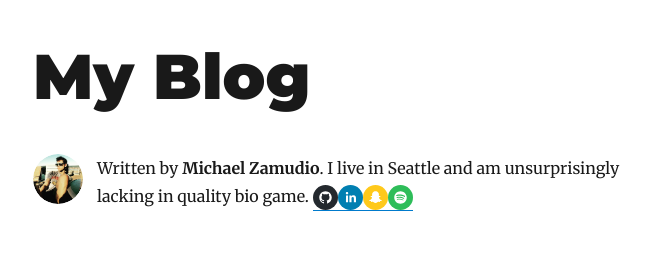
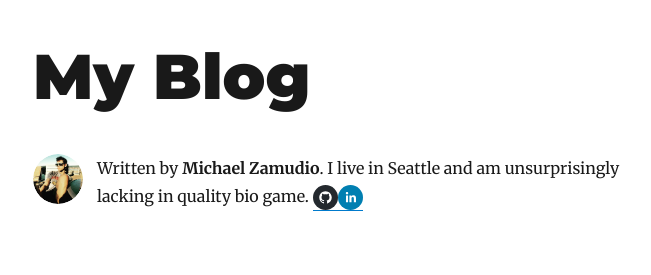
Before and after one commit to zamudio/blog, a Gatsby site: page / in a window 1280 px wide. Shown: the top 275 px of the page, without its empty margins (292-943 px from the left). Built offline with nearby package versions, Linux system fonts and the light colour scheme; Gatsby itself is replaced by a stand-in of ours; some packages are replaced by stand-ins of ours.

Commit message:
Update bio.js

```diff
--- a/src/components/bio.js
+++ b/src/components/bio.js
@@ -62,18 +62,6 @@ const Bio = () => {
             style={{ height: 25, width: 25 }}
           />
         }
-        {
-          <SocialIcon
-            url="https://www.snapchat.com/add/mziacm"
-            style={{ height: 25, width: 25 }}
-          />
-        }
-        {
-          <SocialIcon
-            url="https://open.spotify.com/user/mziacm?si=KLKXDs2VTy6-JJAakpRYMA"
-            style={{ height: 25, width: 25 }}
-          />
-        }
       </p>
     </div>
   )
```
